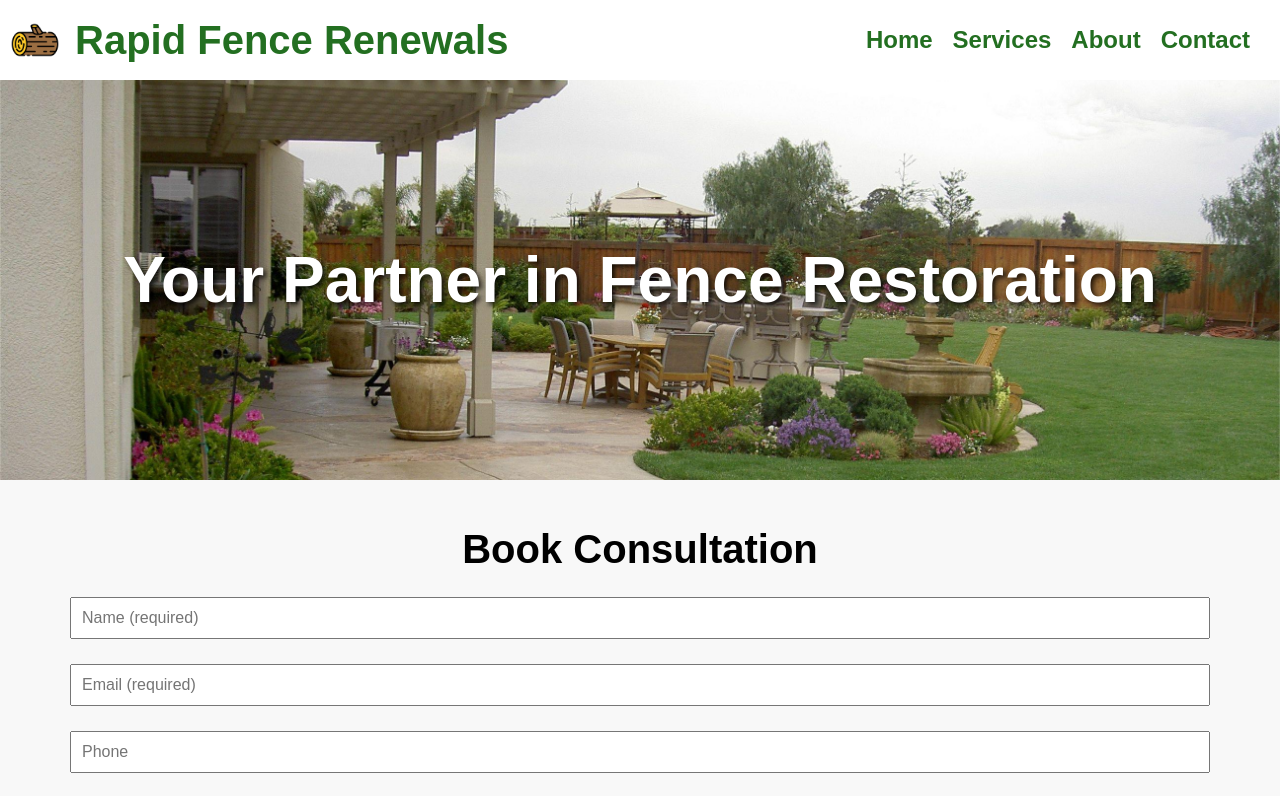
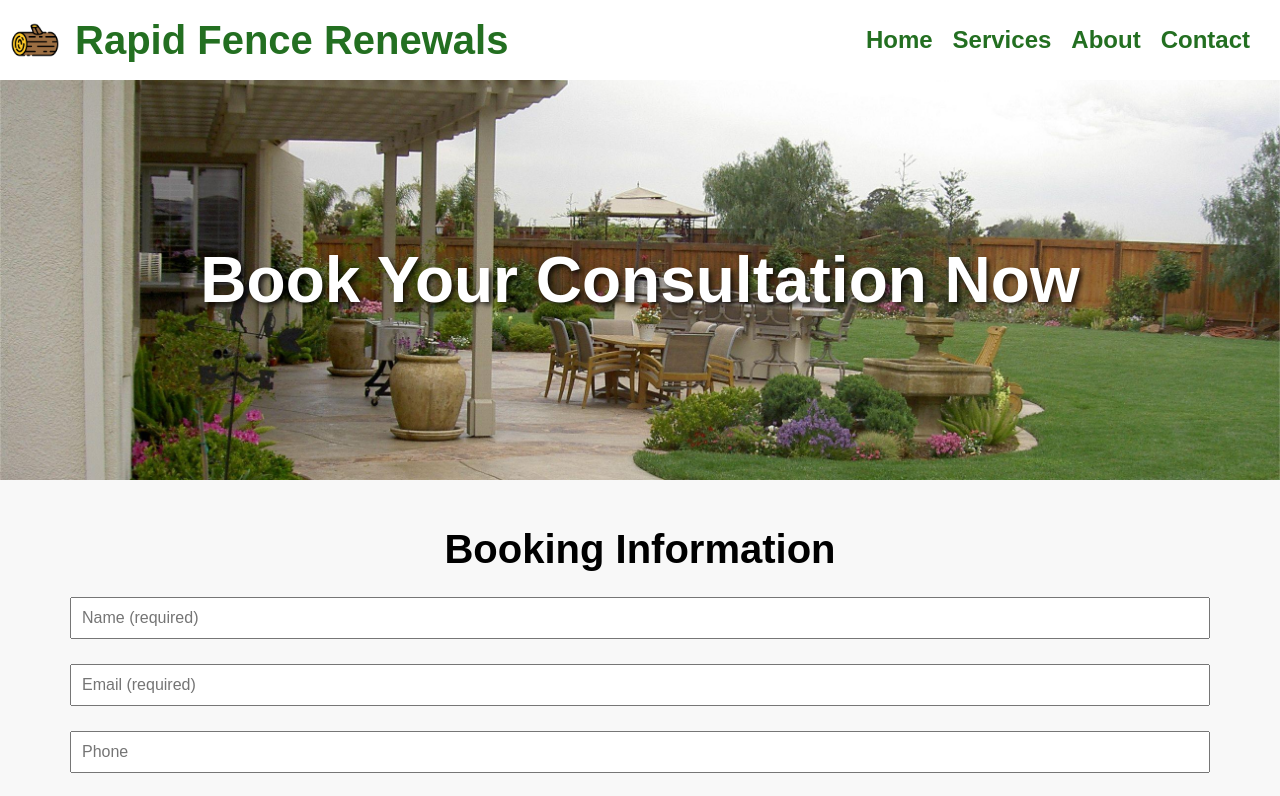
Before and after one commit to wingsyzou/RFR-website, a React (Create React App) app: page /book-now in a window 1280 px wide. Shown: the top 796 px of the page. Built offline with nearby package versions, Linux system fonts and the light colour scheme.

Commit message:
added route to services page and changed header component so a prop can be passed into it

```diff
--- a/src/App.js
+++ b/src/App.js
@@ -2,6 +2,7 @@ import "./App.css";
 import Navbar from "./components/Navbar";
 import Home from "./pages/Home";
 import About from "./pages/About";
+import Services from "./pages/Services";
 import Footer from "./components/Footer";
 import {BrowserRouter as Router, Route, Routes} from "react-router-dom";
 import BookConsultation from "./pages/BookConsultation";
@@ -15,6 +16,7 @@ function App() {
           <Route path="/" element={<Home />} />
           <Route path="/about" element={<About />} />
           <Route path="/book-now" element={<BookConsultation />} />
+          <Route path="/services" element={<Services />} />
         </Routes>
         <Footer />
       </Router>
--- a/src/components/Header.js
+++ b/src/components/Header.js
@@ -1,10 +1,10 @@
 import React from 'react'
 import "../css/Header.css";
 
-function Header() {
+function Header({ title }) {
   return (
     <div className="header">
-        <h1> Your Partner in Fence Restoration </h1>
+        <h1>{title}</h1>
     </div>
   )
 }
--- a/src/pages/BookConsultation.js
+++ b/src/pages/BookConsultation.js
@@ -55,9 +55,9 @@ function BookConsultation() {
 
   return (
     <div className="book-consultation">
-      <Header />
+      <Header title="Book Your Consultation Now" />
       <div className="service-details">
-        <h1>Book Consultation</h1>
+        <h1>Booking Information</h1>
         <form onSubmit={handleSubmit}>
           <input
             type="text"
--- a/src/pages/Home.js
+++ b/src/pages/Home.js
@@ -41,7 +41,7 @@ function Home() {
 
   return (
     <div className="home">
-      <Header />
+      <Header title="Your Partners in Fence Restoration" />
       <div className="consultation">
         <Link to="/services"> All Services </Link>
         <Link to="/services/packages"> Packages </Link>
--- a/src/pages/Services.js
+++ b/src/pages/Services.js
@@ -1,8 +1,10 @@
-import React from 'react'
+import React from 'react';
+import Header from "../components/Header";
 
 function Services() {
   return (
     <div className="services">
+      <Header title="Our Services" />
       <h1 className="title">Our Services</h1>
       <div className="servicesList">
 
```
